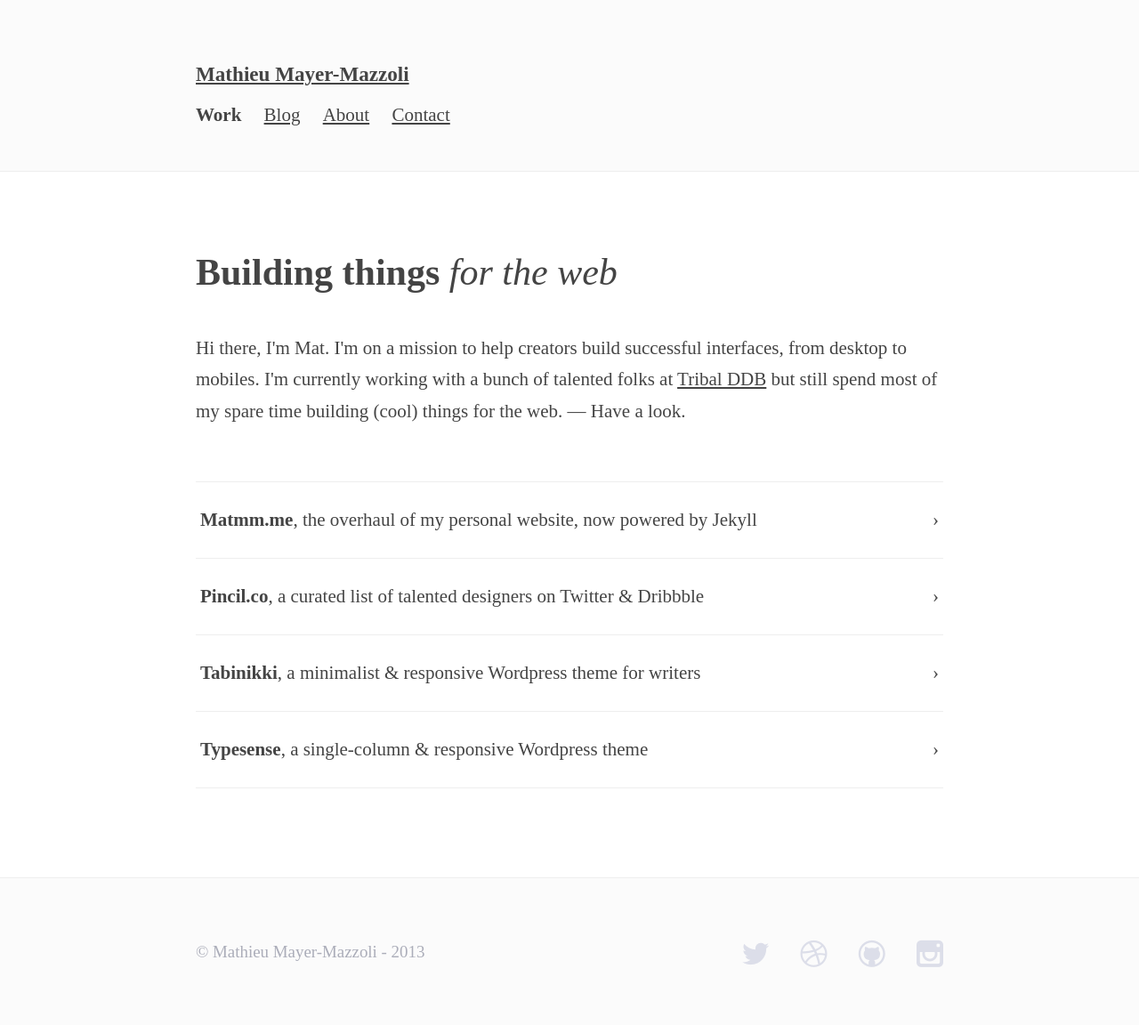
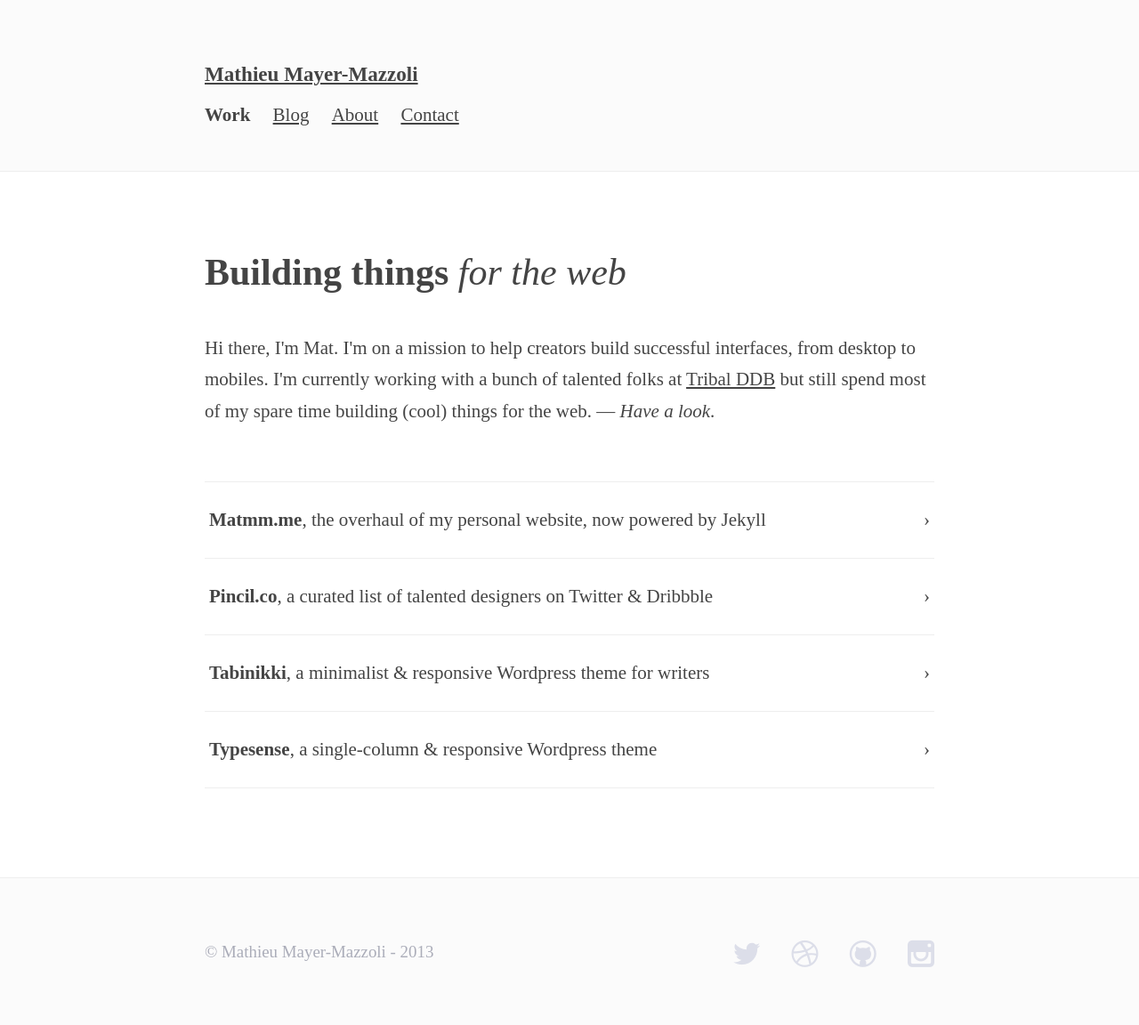
Before and after one commit to mx3m/mx3m.github.io, a Jekyll site: the page built from index.html, in a window 1280 px wide. Shown: the whole page at 89% size. Built offline with Jekyll 4.4.1, drawn with Linux system fonts in a browser that asks for light colours; nearby versions of some CDN libraries; Markdown is read by kramdown in place of the engine named in the settings; the list of posts is cut into pages by our own code.

Commit message:
Paddings

```diff
--- a/css/main.css
+++ b/css/main.css
@@ -78,8 +78,8 @@ table {
 
 .container {
   width: 100%;
-  max-width: 920px;
-  padding: 0 40px;
+  max-width: 940px;
+  padding: 0 60px;
   margin: 0 auto;
 }
 
--- a/index.html
+++ b/index.html
@@ -5,7 +5,7 @@ id: index
 ---
 
 <h1>Building things <i>for the web</i></h1>
-<p>Hi there, I'm Mat. I'm on a mission to help creators build successful interfaces, from desktop to mobiles. I'm currently working with a bunch of talented folks at <a target="_blank" href="http://www.ddb.ae">Tribal DDB</a> but still spend most of my spare time building (cool) things for the web. — Have a look.</p>
+<p>Hi there, I'm Mat. I'm on a mission to help creators build successful interfaces, from desktop to mobiles. I'm currently working with a bunch of talented folks at <a target="_blank" href="http://www.ddb.ae">Tribal DDB</a> but still spend most of my spare time building (cool) things for the web. — <em>Have a look</em>.</p>
 
 <ul id="posts">
   {% for post in site.categories.work %}
```
Also changed, not shown: 2 other files.
